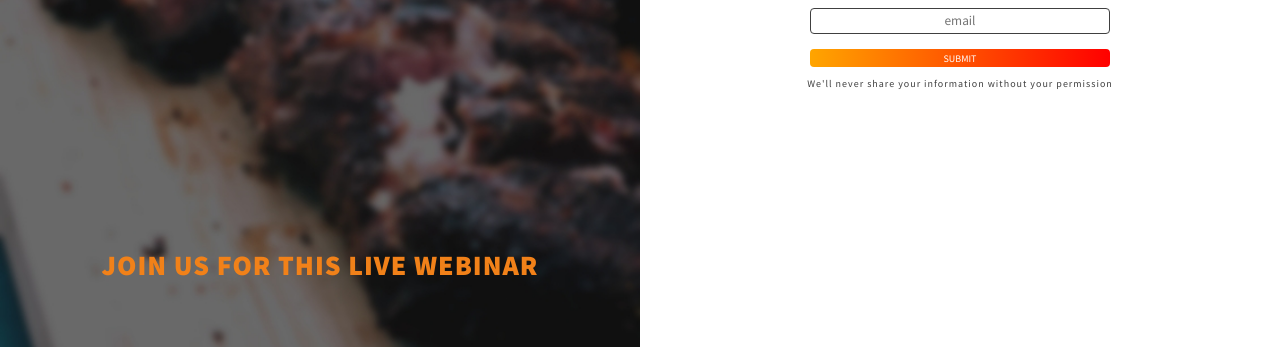
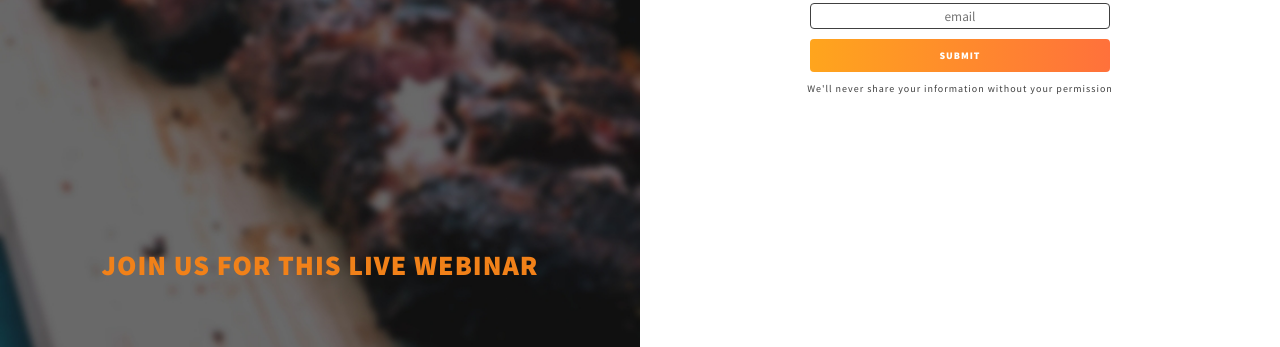
Before and after one commit to Ihsaan700/bbq_master_landing_page, a plain HTML site: page index.html in a window 1280 px wide. Shown: the part 453-800 px from the top of the page. Drawn offline with Linux system fonts and the light colour scheme.

Commit message:
added color transition to button

```diff
--- a/styles.css
+++ b/styles.css
@@ -108,17 +108,25 @@ input {
     text-align: inherit;
     border: 1px solid #404040;
     margin-bottom: .75em;
-    padding: .25em;
+    padding: 0.25em;
 }
 
 .button {
     display: inline-block;
-    background-image: linear-gradient(to right, orange, red);
+    background-image: linear-gradient(to left, #ff713b, #ffa51d);
     border: 0;
     color: white;
-    padding: .25em 1.5em;
+    padding: 1em 1.5em;
     font-size: 0.625rem;
+    font-weight: 900;
     text-transform: uppercase;
+    letter-spacing: 1px;
+    cursor: pointer;
+    transition: color 150ms;
+}
+
+.button:hover {
+    color: black;
 }
 
 /* media queries */
```
